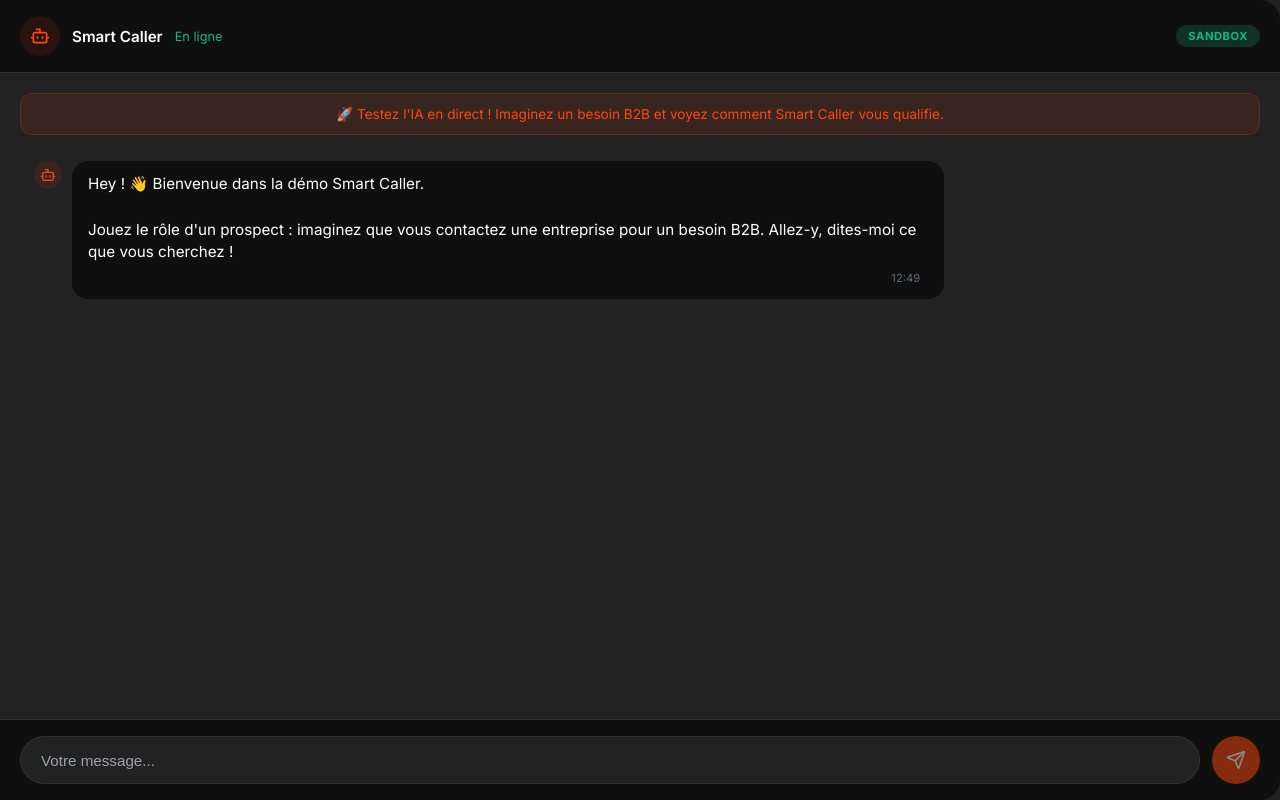
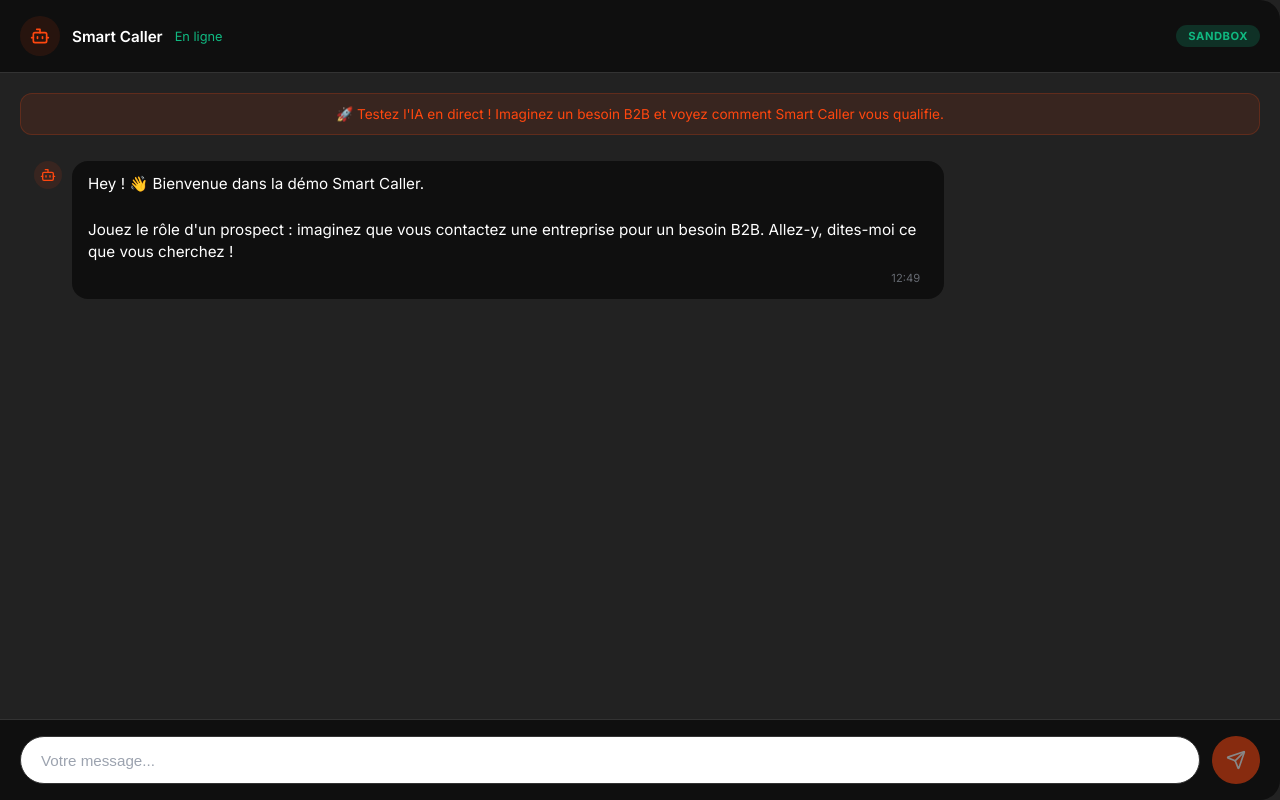
Before and after one commit to Jeremytijal/smart-caller-mvp, a React (Vite) app: page /demo in a window 1280 px wide. Built offline with nearby package versions, Linux system fonts and the light colour scheme; no server answers.

Commit message:
Fix: texte input en noir + titres résumé en blanc

```diff
--- a/src/pages/FunnelV2/FunnelV2.css
+++ b/src/pages/FunnelV2/FunnelV2.css
@@ -470,11 +470,11 @@
 
 .chat-input-area input {
     flex: 1;
-    background: var(--fv2-card);
+    background: #FFFFFF;
     border: 1px solid var(--fv2-border);
     border-radius: 24px;
     padding: 14px 20px;
-    color: var(--fv2-text);
+    color: #1A1A1A;
     font-size: 0.95rem;
     outline: none;
 }
@@ -484,7 +484,7 @@
 }
 
 .chat-input-area input::placeholder {
-    color: var(--fv2-text-muted);
+    color: #9CA3AF;
 }
 
 .send-button {
@@ -754,6 +754,7 @@
 .summary-header h2 {
     font-size: 1.5rem;
     margin: 0 0 8px 0;
+    color: var(--fv2-text);
 }
 
 .summary-header p {
@@ -793,6 +794,7 @@
 .score-number {
     font-size: 1.5rem;
     font-weight: 700;
+    color: var(--fv2-text);
 }
 
 .score-label {
@@ -803,6 +805,7 @@
 .score-details h3 {
     font-size: 1rem;
     margin: 0 0 8px 0;
+    color: var(--fv2-text);
 }
 
 .score-details p {
@@ -876,6 +879,7 @@
     gap: 10px;
     font-size: 1rem;
     margin: 0 0 16px 0;
+    color: var(--fv2-text);
 }
 
 .summary-reasons h3 svg {
@@ -908,6 +912,7 @@
     gap: 10px;
     font-size: 1rem;
     margin: 0 0 16px 0;
+    color: var(--fv2-text);
 }
 
 .summary-actions h3 svg {
```
